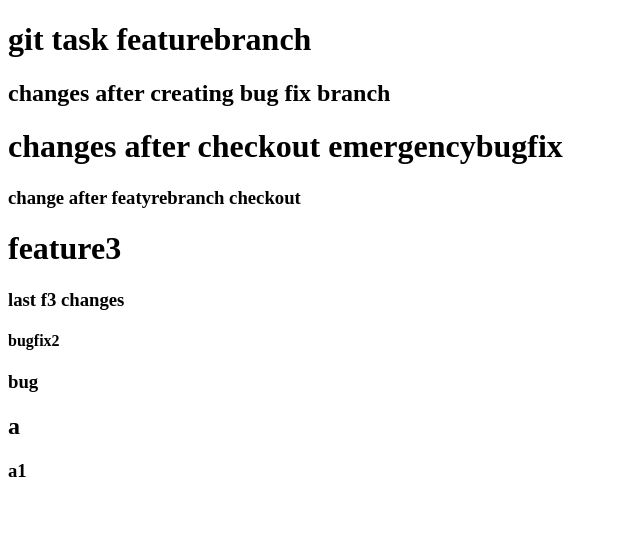
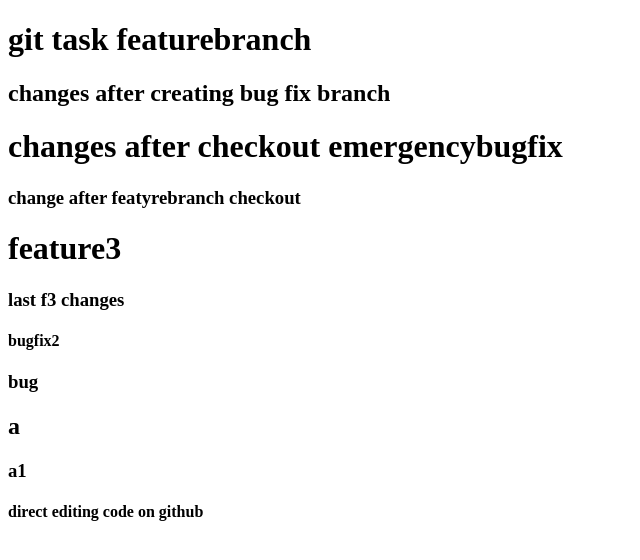
Before and after one commit to Pkjavaqwe/learninggit, a plain HTML site: page A.html in a window 1280 px wide. Shown: the whole page, without its empty margins (0-640 px from the left). Drawn offline with Linux system fonts and the light colour scheme.

Commit message:
Update A.html
h4 added in A.html

```diff
--- a/A.html
+++ b/A.html
@@ -19,5 +19,6 @@
     <h3>bug</h3>
     <h2>a</h2>
     <h3>a1</h3>
+    <h4>direct editing code on github</h4>
 </body>
 </html>
```
